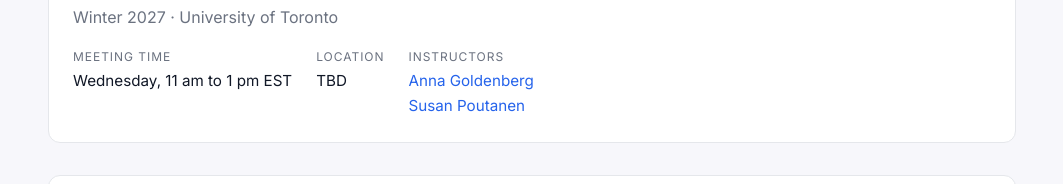
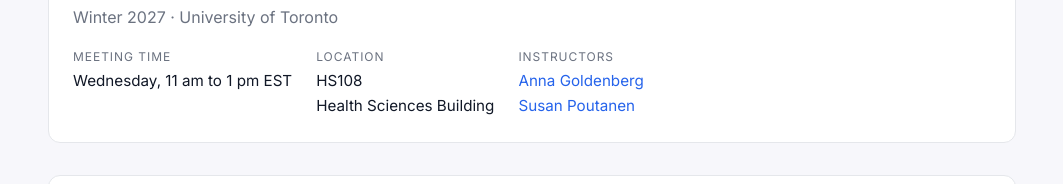
Before and after one commit to goldenberg-lab/LMP2401_winter_2027_course, a plain HTML site: page index.html in a window 1280 px wide. Shown: the part 536-720 px from the top of the page, without its empty margins (108-1171 px from the left). Drawn offline with Linux system fonts and the light colour scheme.

Commit message:
Update index.html

```diff
--- a/index.html
+++ b/index.html
@@ -323,7 +323,8 @@
         </div>
         <div>
           <div class="meta-item-title">Location</div>
-          <div>TBD</div>
+          <div>HS108</div>
+          <div>Health Sciences Building</div>
         </div>
         <div>
           <div class="meta-item-title">Instructors</div>
```
